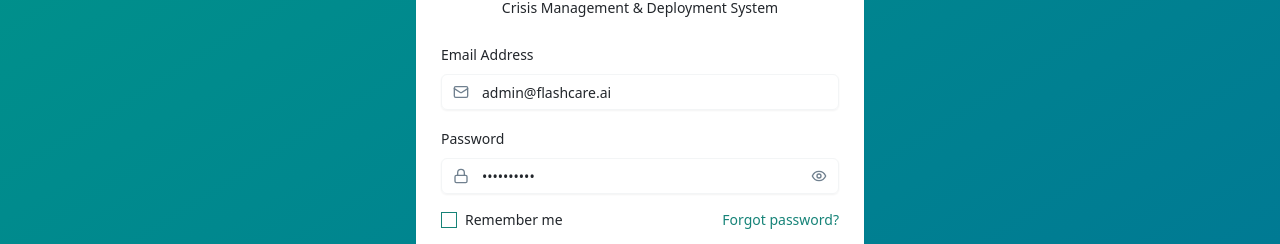
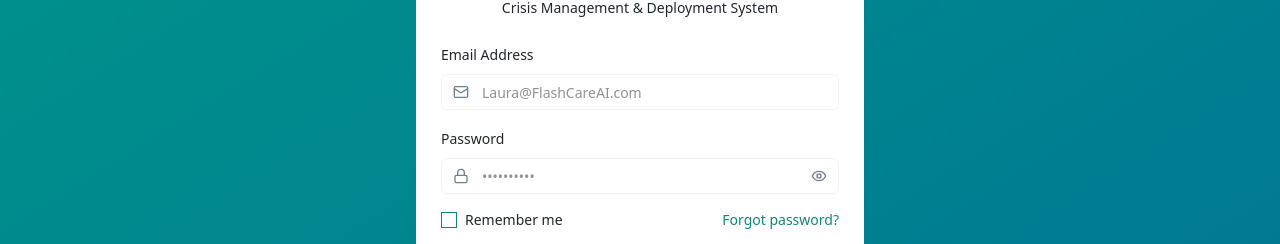
Before and after one commit to ashishyash/flashcareNext, a Next.js app: page / in a window 1280 px wide. Shown: the part 316-560 px from the top of the page. Built offline with nearby package versions, Linux system fonts and the light colour scheme.

Commit message:
color code change

```diff
--- a/app/(home)/dashboard/dashboard-client.tsx
+++ b/app/(home)/dashboard/dashboard-client.tsx
@@ -140,7 +140,7 @@ export default function DashboardClient(): JSX.Element {
                   Crisis Dashboard
                 </h2>
                 <div className="flex flex-wrap gap-4 text-sm">
-                  <span className="flex items-center text-base text-brand-gray1">
+                  <span className="flex items-center text-base text-brand-black2">
                     Real-time crisis management and deployment oversight
                   </span>
                 </div>
@@ -307,7 +307,7 @@ export default function DashboardClient(): JSX.Element {
                       </div>
                     </div>
                   </div>
-                  <div className="text-xs font-normal text-brand-gray1 mb-1 pl-9">
+                  <div className="text-xs font-normal text-brand-black2 mb-1 pl-9">
                     {activity.time}
                   </div>
                 </div>
--- a/app/(home)/layout.tsx
+++ b/app/(home)/layout.tsx
@@ -17,11 +17,16 @@ const DashoardLayout = ({ children }: { children: React.ReactNode }) => {
           <div className="w-full mx-auto px-4 sm:px-6 lg:px-8 py-4">
             <div className="flex items-center justify-between">
               <div className="flex items-center gap-2">
-                <SidebarTrigger />
+                <SidebarTrigger className="hover:bg-transparent hover:text-current" />
               </div>
               <div className="flex items-center space-x-4">
-                <span className="text-sm text-gray-600">
-                  {new Date().toLocaleDateString('en-US', { weekday: 'long', year: 'numeric', month: 'long', day: 'numeric' })}
+                <span className="text-sm text-brand-black2">
+                  {new Date().toLocaleDateString("en-US", {
+                    weekday: "long",
+                    year: "numeric",
+                    month: "long",
+                    day: "numeric",
+                  })}
                 </span>
                 <div className="relative">
                   {" "}
@@ -30,28 +35,33 @@ const DashoardLayout = ({ children }: { children: React.ReactNode }) => {
                 </div>
                 <HelpCircle className="h-6 w-6 text-gray-700" />
                 <div className="flex flex-col text-right">
-                  <div className="text-sm font-medium text-gray-900">
+                  <div className="text-sm font-medium text-brand-black1">
                     {" "}
-                    User Name{" "}
+                    Laura Gardner{" "}
                   </div>
-                  <div className="text-xs font-normal text-gray-500">
+                  <div className="text-xs font-normal text-brand-black3">
                     {" "}
                     Admin{" "}
                   </div>
                 </div>
 
-                <Link href="/">
+                {/* <Link href="/">
+                <Button variant="ghost" size="icon" className="hover:bg-white ">
+                  <LogOut className="w-5 h-5" />
+                  <div className="flex items-center justify-center h-10 w-10 rounded-full bg-brand-black2 text-white font-semibold">
+                    UN
+                  </div>
+                </Button>
+                </Link> */}
                 <Button
                   variant="ghost"
                   size="icon"
-                    className="hover:bg-white w-full"
+                  className="shrink-0 size-10 p-0 hover:bg-transparent"
                 >
-                    {/* <LogOut className="w-5 h-5" /> */}
-                    <div className="flex items-center justify-center h-10 w-10 rounded-full bg-gray-700 text-white font-semibold">
-                      UN
+                  <div className="flex items-center justify-center size-10 rounded-full bg-brand-black2 text-white font-semibold">
+                    LG
                   </div>
                 </Button>
-                </Link>
               </div>
             </div>
           </div>
--- a/app/(home)/search/search-wrapper.tsx
+++ b/app/(home)/search/search-wrapper.tsx
@@ -212,7 +212,9 @@ export function SearchWrapper({ nurses }: NursesTableProps) {
         className="flex items-start justify-between mb-6"
       >
         <div>
-          <h1 className="text-3xl font-normal">Nurse Search & AI Matching</h1>
+          <h1 className="text-[32px] font-normal text-brand-black1">
+            Nurse Search & AI Matching
+          </h1>
           <p className="text-base font-normal mt-1">
             Find and deploy qualified nurses with intelligent matching
           </p>
--- a/app/globals.css
+++ b/app/globals.css
@@ -38,8 +38,9 @@
     --brand-green: 142 76% 36%;
     --brand-green1: 168, 86%, 78%;
     --brand-orange: 25 95% 53%;
-    --brand-text-primary:220 43% 11%;
-    --brand-text-secondary:216 15% 34%;
+    --brand-black1:220 43% 11%;
+    --brand-black2:216 15% 34%;
+    --brand-black3:220 10% 46%;
     --brand-red1:344 100% 46%;
     --brand-cyan1:175 100% 29%;
     --brand-cyan2:183 97% 36%;
--- a/components/login-form.tsx
+++ b/components/login-form.tsx
@@ -11,46 +11,51 @@ import { Checkbox } from '@/components/ui/checkbox'
 import Image from 'next/image'
 
 export function LoginForm() {
-  const [email, setEmail] = useState('admin@flashcare.ai')
-  const [password, setPassword] = useState('admin@1234')
-  const [showPassword, setShowPassword] = useState(false)
-  const [rememberMe, setRememberMe] = useState(false)
-  const [isLoading, setIsLoading] = useState(false)
-  const [error, setError] = useState('')
-  const router = useRouter()
+  const [email, setEmail] = useState("Laura@FlashCareAI.com");
+  const [password, setPassword] = useState("admin@1234");
+  const [showPassword, setShowPassword] = useState(false);
+  const [rememberMe, setRememberMe] = useState(false);
+  const [isLoading, setIsLoading] = useState(false);
+  const [error, setError] = useState("");
+  const router = useRouter();
 
   const handleSubmit = async (e: React.FormEvent) => {
-    e.preventDefault()
-    setError('')
-    setIsLoading(true)
+    e.preventDefault();
+    setError("");
+    setIsLoading(true);
 
     try {
       // Simulate API call
-      await new Promise(resolve => setTimeout(resolve, 1000))
+      await new Promise((resolve) => setTimeout(resolve, 1000));
 
       if (!email || !password) {
-        setError('Please fill in all fields')
-        return
+        setError("Please fill in all fields");
+        return;
       }
 
       if (!/^[^\s@]+@[^\s@]+\.[^\s@]+$/.test(email)) {
-        setError('Please enter a valid email address')
-        return
+        setError("Please enter a valid email address");
+        return;
       }
 
-      console.log('Login attempt:', { email, password, rememberMe })
-      router.push('/dashboard')
+      console.log("Login attempt:", { email, password, rememberMe });
+      router.push("/dashboard");
     } finally {
-      setIsLoading(false)
+      setIsLoading(false);
     }
-  }
+  };
 
   return (
     <Card className="w-full max-w-md">
       <CardHeader className="space-y-2 items-center">
-        <Image alt='login-icon' src="/assets/icon/login-icon.svg" width={64} height={64} />
+        <Image
+          alt="login-icon"
+          src="/assets/icon/login-icon.svg"
+          width={64}
+          height={64}
+        />
         <CardTitle className="text-2xl">FlashCare AI</CardTitle>
-        <CardDescription className='text-black-400'>
+        <CardDescription className="text-black-400">
           Crisis Management & Deployment System
         </CardDescription>
       </CardHeader>
@@ -72,8 +77,8 @@ export function LoginForm() {
                 placeholder="you@example.com"
                 value={email}
                 onChange={(e) => setEmail(e.target.value)}
-                className="pl-10"
-                disabled={isLoading}
+                className="pl-10 border-sidebar-border"
+                disabled={true}
               />
             </div>
           </div>
@@ -84,12 +89,12 @@ export function LoginForm() {
               <Lock className="absolute left-3 top-1/2 -translate-y-1/2 h-4 w-4 text-muted-foreground" />
               <Input
                 id="password"
-                type={showPassword ? 'text' : 'password'}
+                type={showPassword ? "text" : "password"}
                 placeholder="••••••••"
                 value={password}
                 onChange={(e) => setPassword(e.target.value)}
-                className="pl-10 pr-10"
-                disabled={isLoading}
+                className="pl-10 pr-10 border-sidebar-border"
+                disabled={true}
               />
               <button
                 type="button"
@@ -124,12 +129,10 @@ export function LoginForm() {
           </div>
 
           <Button type="submit" className="w-full" disabled={isLoading}>
-            {isLoading ? 'Signing in...' : 'Sign in'}
+            {isLoading ? "Signing in..." : "Sign in"}
           </Button>
-
-
         </form>
       </CardContent>
     </Card>
-  )
+  );
 }
--- a/tailwind.config.ts
+++ b/tailwind.config.ts
@@ -80,8 +80,9 @@ const config = {
           green: "hsl(var(--brand-green))",
           green1: "hsl(var(--brand-green1))",
           orange: "hsl(var(--brand-orange))",
-          black1: "hsl(var(--brand-text-primary))",
-          gray1: "hsl(var(--brand-text-secondary))",
+          black1: "hsl(var(--brand-black1))",
+          black2: "hsl(var(--brand-black2))",
+          black3: "hsl(var(--brand-black3))",
           red1: "hsl(var(--brand-red1))",
           cyan1: "hsl(var(--brand-cyan1))",
           cyan2: "hsl(var(--brand-cyan2))",
```
Lines whose indentation alone changed are shown as unchanged.
